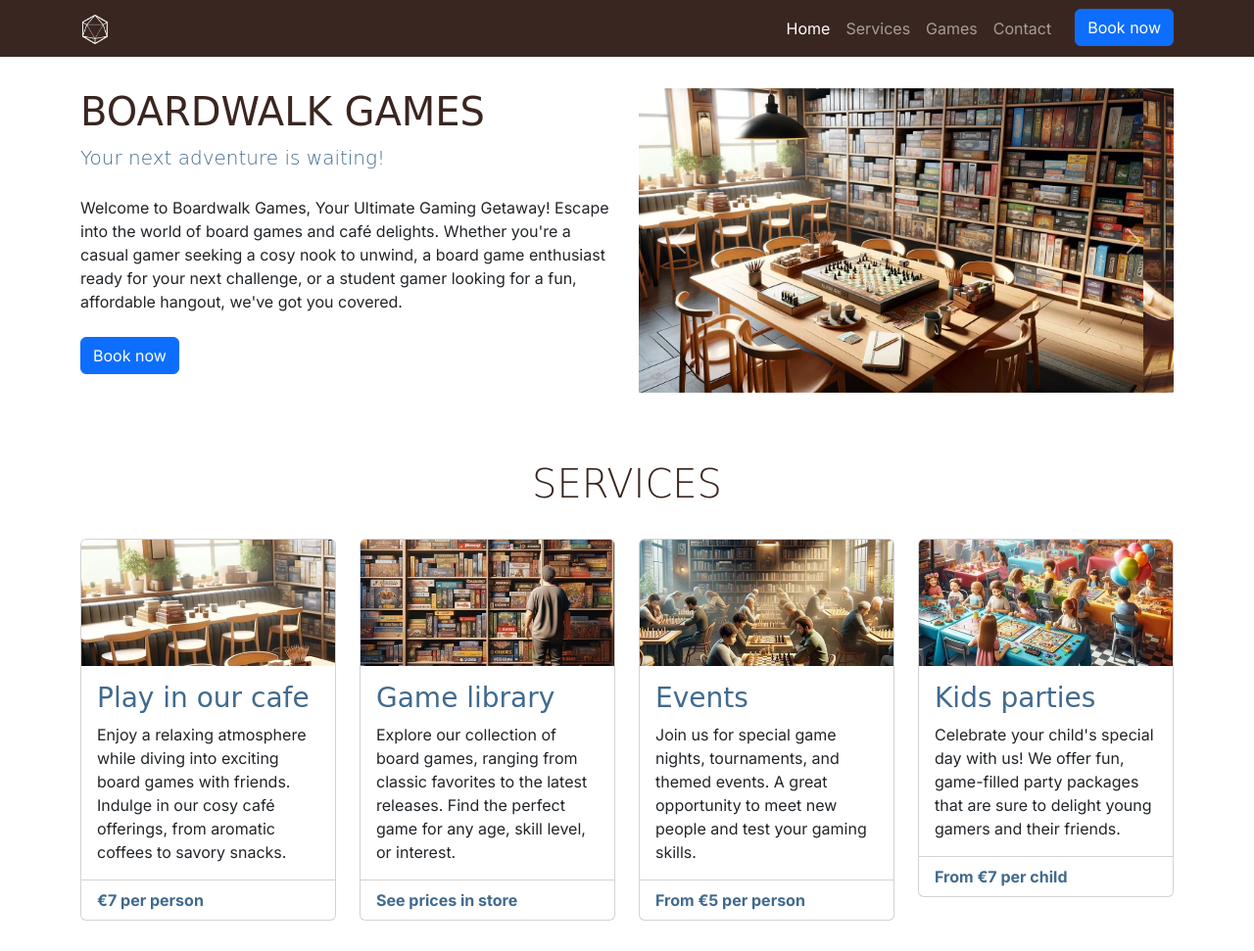
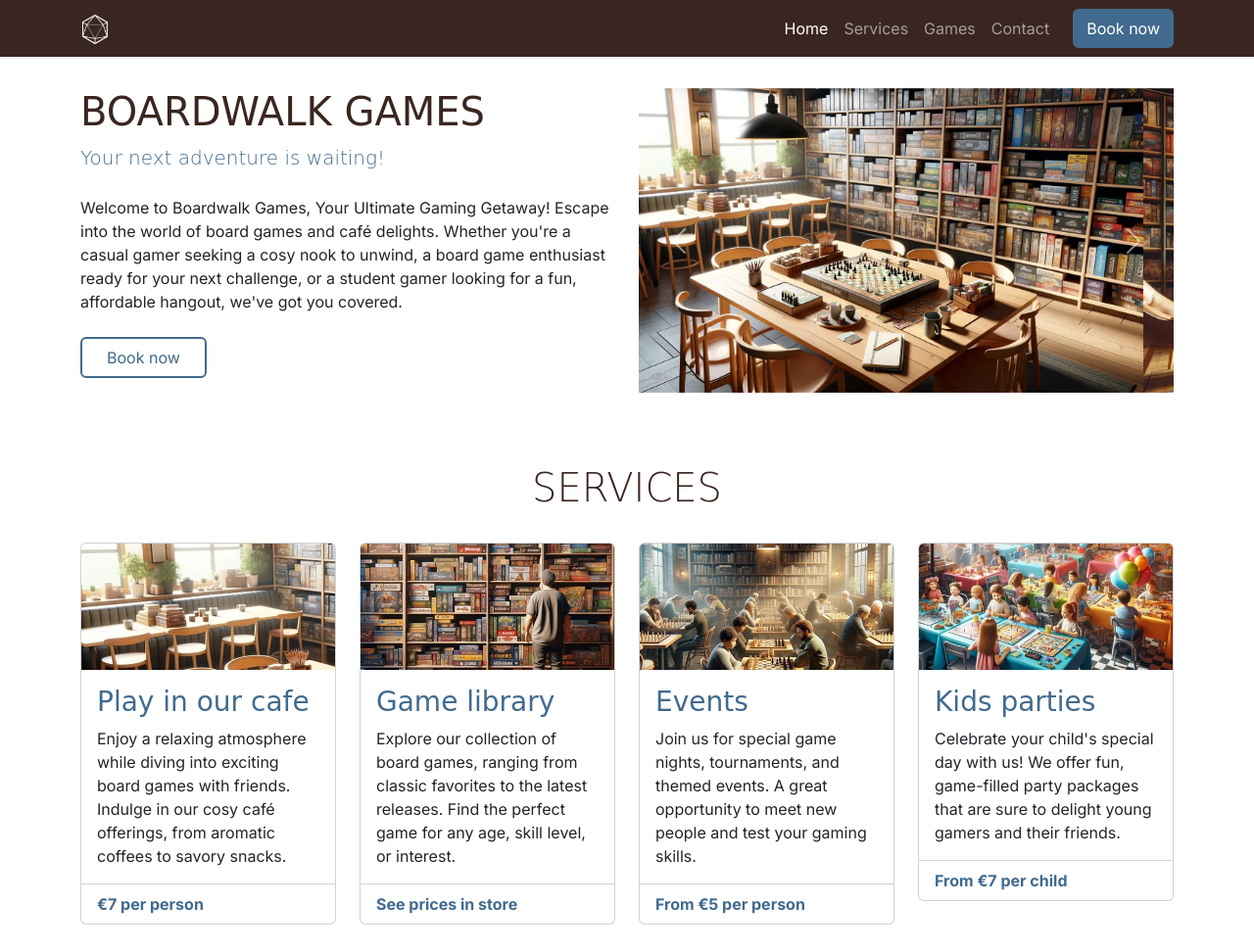
Before and after one commit to Berilkdd/boardwalk-games, a plain HTML site: page index.html in a window 1280 px wide. Shown: the top 971 px of the page at 98% size. Drawn offline with nearby package versions, Linux system fonts and the light colour scheme; a web font is replaced by a local one.

Commit message:
Style buttons to match colour scheme

```diff
--- a/assets/css/style.css
+++ b/assets/css/style.css
@@ -42,6 +42,32 @@ h2 {
 .section {
     margin-top: 2rem;
     margin-bottom: 2rem;
+}
+
+/* Buttons */
+
+.custom-button-filled {
+   border: 2px solid var(--highlight-color);
+   background-color: var(--highlight-color);
+   color: white;
+}
+
+.custom-button-filled:hover {
+   border: 2px solid var(--secondary-color);
+   background-color: var(--secondary-color);
+   color: white;
+}
+
+.custom-button-outline {
+   border: 2px solid var(--highlight-color);
+   padding: 7px 25px;
+   color: var(--highlight-color);
+
+}
+
+.custom-button-outline:hover {
+   background-color: var(--highlight-color);
+   color: white;
 }
 
 /* Navbar */
--- a/index.html
+++ b/index.html
@@ -45,7 +45,7 @@
           <a class="nav-link" href="#contact">Contact</a>
         </li>
         <li class="nav-item">
-            <a href="booking.html" class="btn btn-primary ms-lg-3">Book now</a>
+            <a href="booking.html" class="btn custom-button-filled ms-lg-3">Book now</a>
         </li>
       </ul>
     </div>
@@ -59,7 +59,7 @@
                 <h1 class="display 3">Boardwalk Games</h1>
                 <p class="lead display 6 sub-heading-color">Your next adventure is waiting!</p>
                 <p class="my-4">Welcome to Boardwalk Games, Your Ultimate Gaming Getaway! Escape into the world of board games and café delights. Whether you're a casual gamer seeking a cosy nook to unwind, a board game enthusiast ready for your next challenge, or a student gamer looking for a fun, affordable hangout, we've got you covered.</p>
-                <a href="booking.html" class="btn btn-primary mb-4">Book now</a>
+                <a href="booking.html" class="btn custom-button-outline mb-4">Book now</a>
             </div>
             <div class="col-12 col-xl-6">
                 <div id="carouselExampleAutoplaying" class="carousel slide" data-bs-ride="carousel">
```
Also changed, not shown: booking.html (+1 -1 lines), game-library.html (+1 -1 lines), success.html (+1 -1 lines).
